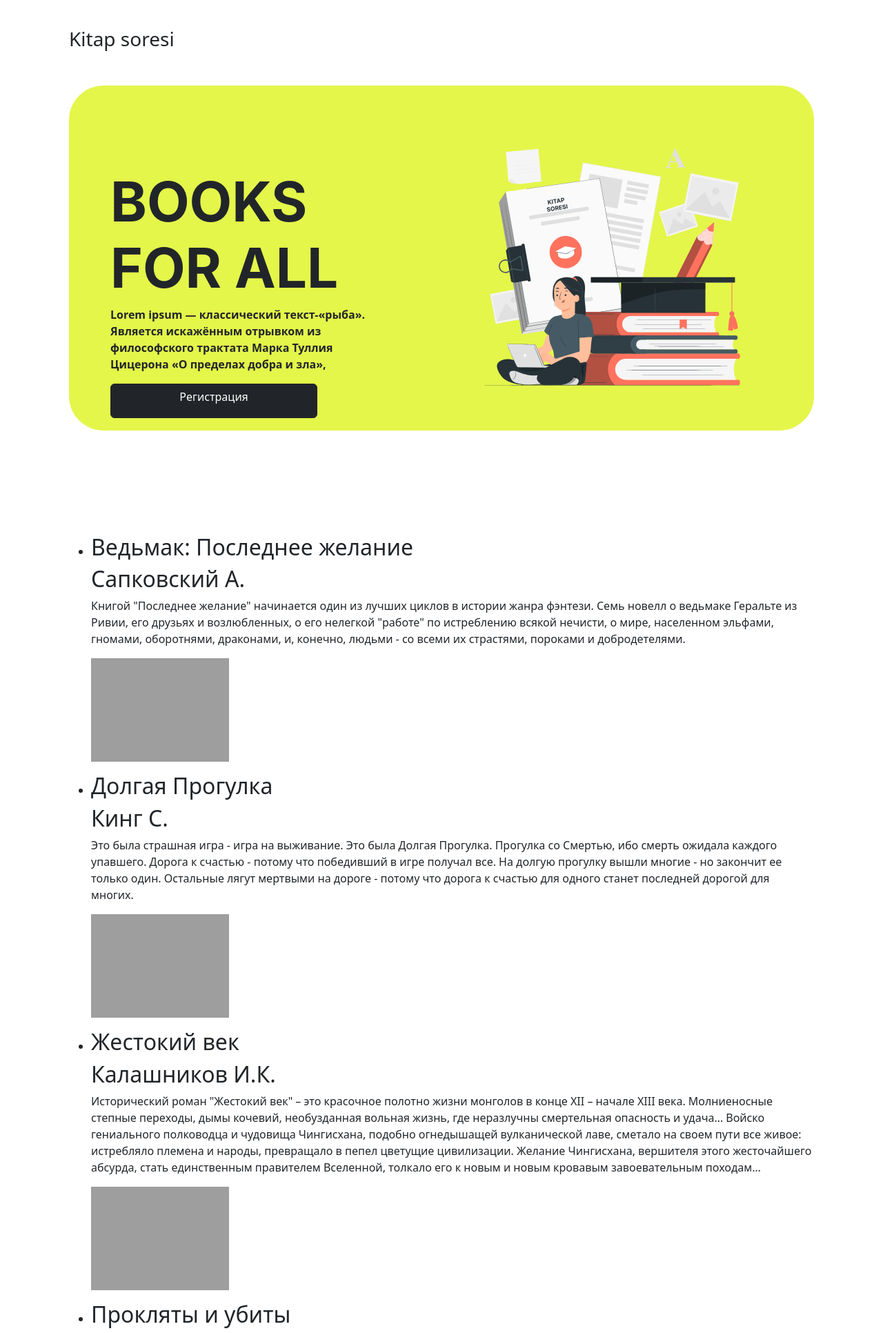
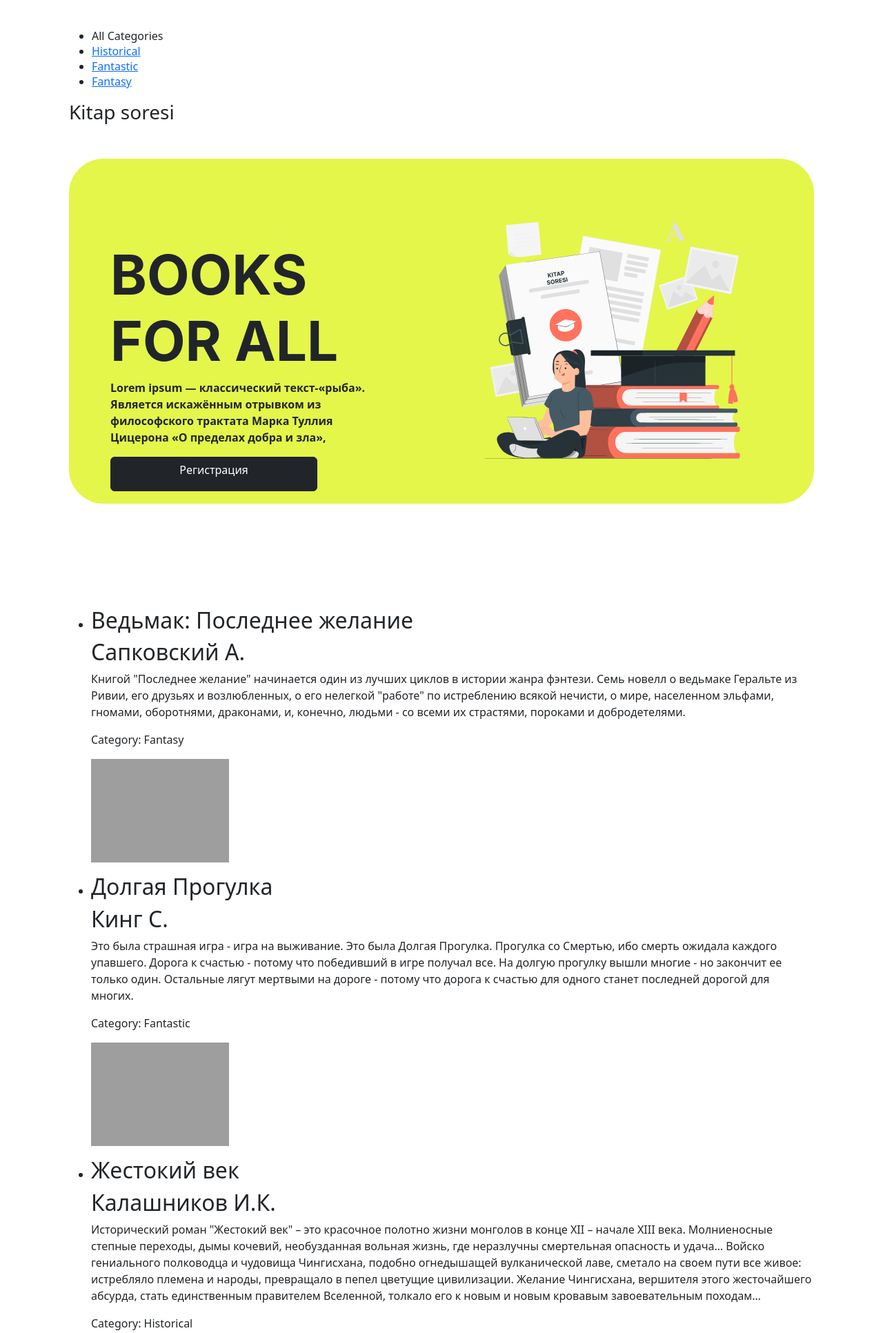
Before and after one commit to S-nega/KS, a Django app: page / in a window 1280 px wide. Shown: the top 1932 px of the page at 69% size. Run offline with Django 3.2, Linux system fonts and the light colour scheme; data comes from the database, SQL or seed files in the repository; both versions use the stored data as it was after the commit; grey boxes are pictures that could not be loaded.

Commit message:
model connections

```diff
--- a/kitapsoresi/messenger/models.py
+++ b/kitapsoresi/messenger/models.py
@@ -1,13 +1,14 @@
 from django.db import models
+from django.urls import reverse
 
 
 # Create your models here.
 
-class Genre(models.Model):
-    name = models.CharField(max_length=200, help_text="Enter a book genre (e.g. Science Fiction, French Poetry etc.)")
-
-    def __str__(self):
-        return self.name
+# class Genre(models.Model):
+#     name = models.CharField(max_length=200, help_text="Enter a book genre (e.g. Science Fiction, French Poetry etc.)")
+#
+#     def __str__(self):
+#         return self.name
 
 
 class Books(models.Model):
@@ -18,15 +19,27 @@ class Books(models.Model):
     # genre = models.ManyToManyField(Genre, help_text="Select a genre for this book", verbose_name="Жанр")
     price = models.IntegerField(blank=False, verbose_name="Цена")
     is_published = models.BooleanField(default=True, verbose_name="Опубликованность")
+    cat = models.ForeignKey('Category', on_delete=models.PROTECT, null=True)
 
     def __str__(self):
         return self.name
+
+    def get_absolute_url(self):
+        return reverse('post', kwargs={'book_id': self.pk})
 
     class Meta:
         verbose_name = 'Имеющиеся книги'
         verbose_name_plural = 'Имеющиеся книги'
         ordering = ['name']
 
+class Category(models.Model):
+    name = models.CharField(max_length=100, db_index=True)
+
+    def __str__(self):
+        return self.name
+
+    def get_absolute_url(self):
+        return reverse('category', kwargs={'cat_id': self.pk})
 
 class Friends(models.Model):
     user_id = models.IntegerField(blank=False)  # обязательно к заполнению, заполняется автоматически в бэке
--- a/kitapsoresi/messenger/templates/messenger/base.html
+++ b/kitapsoresi/messenger/templates/messenger/base.html
@@ -21,6 +21,27 @@
     </li>
     {% endfor %}
 </ul>
+<table>
+    <tr>
+        <td>
+            <ul>
+                {% if cat_selected == 0 %}
+                <li>All Categories</li>
+                {% else %}
+                <li><a href="{% url 'home' %}">All Categories</a></li>
+                {% endif %}
+
+                {% for c in cats %}
+                    {% if c.pk == cat_selected %}
+                        <li>{{c.name}}</li>
+                    {% else %}
+                    <li><a href="{{ c.get_absolute_url }}">{{c.name}}</a></li>
+                    {% endif %}
+                {% endfor %}
+            </ul>
+        </td>
+    </tr>
+</table>
 {% endblock mainmenu %}
 {% block content %}
 {% endblock %}
--- a/kitapsoresi/messenger/templates/messenger/index.html
+++ b/kitapsoresi/messenger/templates/messenger/index.html
@@ -23,6 +23,7 @@
         <h2>{{i.name}}</h2>
         <h2>{{i.author}}</h2>
         <p>{{i.description}}</p>
+        <p>Category: {{i.cat}}</p>
         <p><img src="{{i.photo.url}}" width="200px"></p>
     </li>
     {% endfor %}
--- a/kitapsoresi/messenger/urls.py
+++ b/kitapsoresi/messenger/urls.py
@@ -5,4 +5,5 @@ urlpatterns = [
     path('', index, name='home'),
     path('registration/', registrationPage, name='registrationPage'),
     path('cats/<int:catid>/', categories, name='cats'),  # http://127.0.0.1:8000/library/cats/
+    path('category/<int:cat_id>/', show_category, name='category'),
 ]
--- a/kitapsoresi/messenger/views.py
+++ b/kitapsoresi/messenger/views.py
@@ -1,7 +1,7 @@
-from django.http import HttpResponse, HttpResponseNotFound
+from django.http import HttpResponse, HttpResponseNotFound, Http404
 from django.shortcuts import render
 
-from messenger.models import Books
+from messenger.models import *
 
 
 # menu = ["Messenger", "My Page", "Search", ...]
@@ -9,8 +9,11 @@ from messenger.models import Books
 
 def index(request):
     books = Books.objects.all()
+    cats = Category.objects.all()
     context = {
         'title': 'General leaf',
+        'cats': cats,
+        'cat_selected': 0,
         'books': books,
         # 'menu':menu
     }
@@ -47,3 +50,20 @@ def error404(request, exception):
 def error500(request):
     return HttpResponseNotFound('<h1>Page not found 500</h1>')
     # return render(request, 'messenger/errors/500.html', status=500)
+
+
+def show_category(request, cat_id):
+    books = Books.objects.filter(cat_id=cat_id)
+    cats = Category.objects.all()
+
+    if len(books) == 0:
+        raise Http404()
+
+    context = {
+        'books': books,
+        'cats': cats,
+        'title': 'Category page',
+        'cat_selected': cat_id,
+    }
+    return render(request, 'messenger/index.html', context=context)
+    # return HttpResponse(f"Отображение категории с id = {cat_id}")
```
Also changed, not shown: kitapsoresi/db.sqlite3, kitapsoresi/messenger/migrations/0002_auto_20230223_1200.py (deleted).
